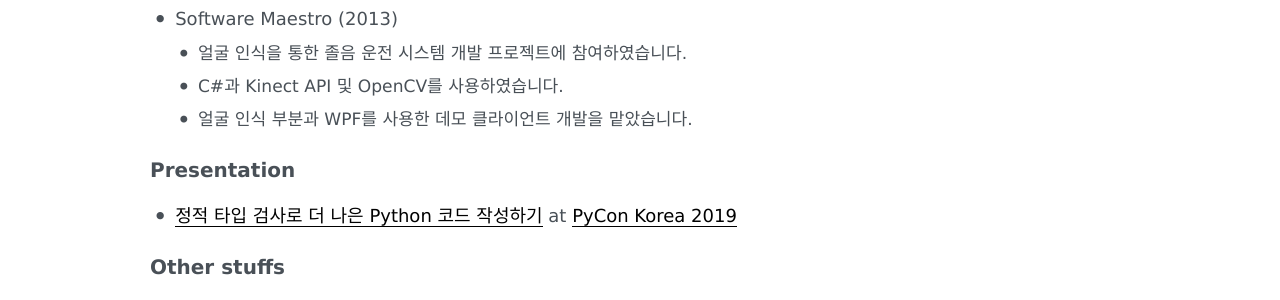
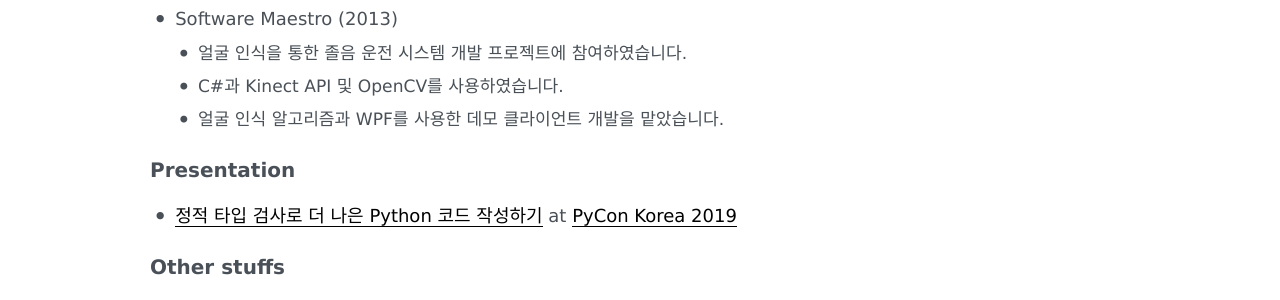
Before and after one commit to blurfx/xo.dev, a Jekyll site: the page built from about.md, in a window 1280 px wide. Shown: the part 762-1062 px from the top of the page. Built offline with Jekyll 4.4.1, drawn with Linux system fonts in a browser that asks for light colours.

Commit message:
Update about.md

```diff
--- a/about.md
+++ b/about.md
@@ -27,7 +27,7 @@ permalink: /about/
 - Software Maestro (2013)
   + 얼굴 인식을 통한 졸음 운전 시스템 개발 프로젝트에 참여하였습니다.
   + C#과 Kinect API 및 OpenCV를 사용하였습니다.
-  + 얼굴 인식 부분과 WPF를 사용한 데모 클라이언트 개발을 맡았습니다.
+  + 얼굴 인식 알고리즘과 WPF를 사용한 데모 클라이언트 개발을 맡았습니다.
 
 ## Presentation
 - [정적 타입 검사로 더 나은 Python 코드 작성하기](https://speakerdeck.com/blur/python-type-hinting-and-static-type-checking) at [PyCon Korea 2019](https://www.pycon.kr)
```
